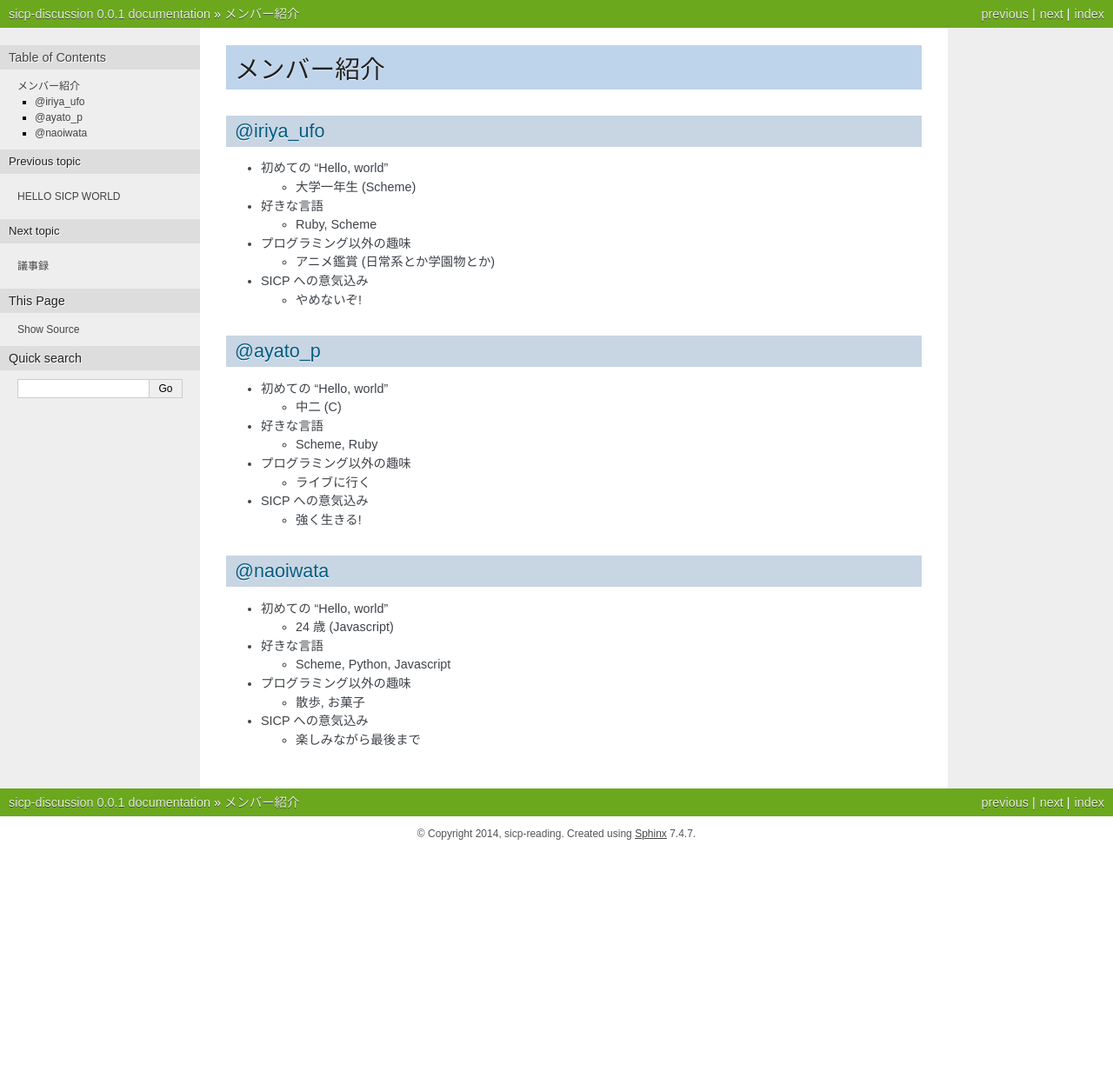
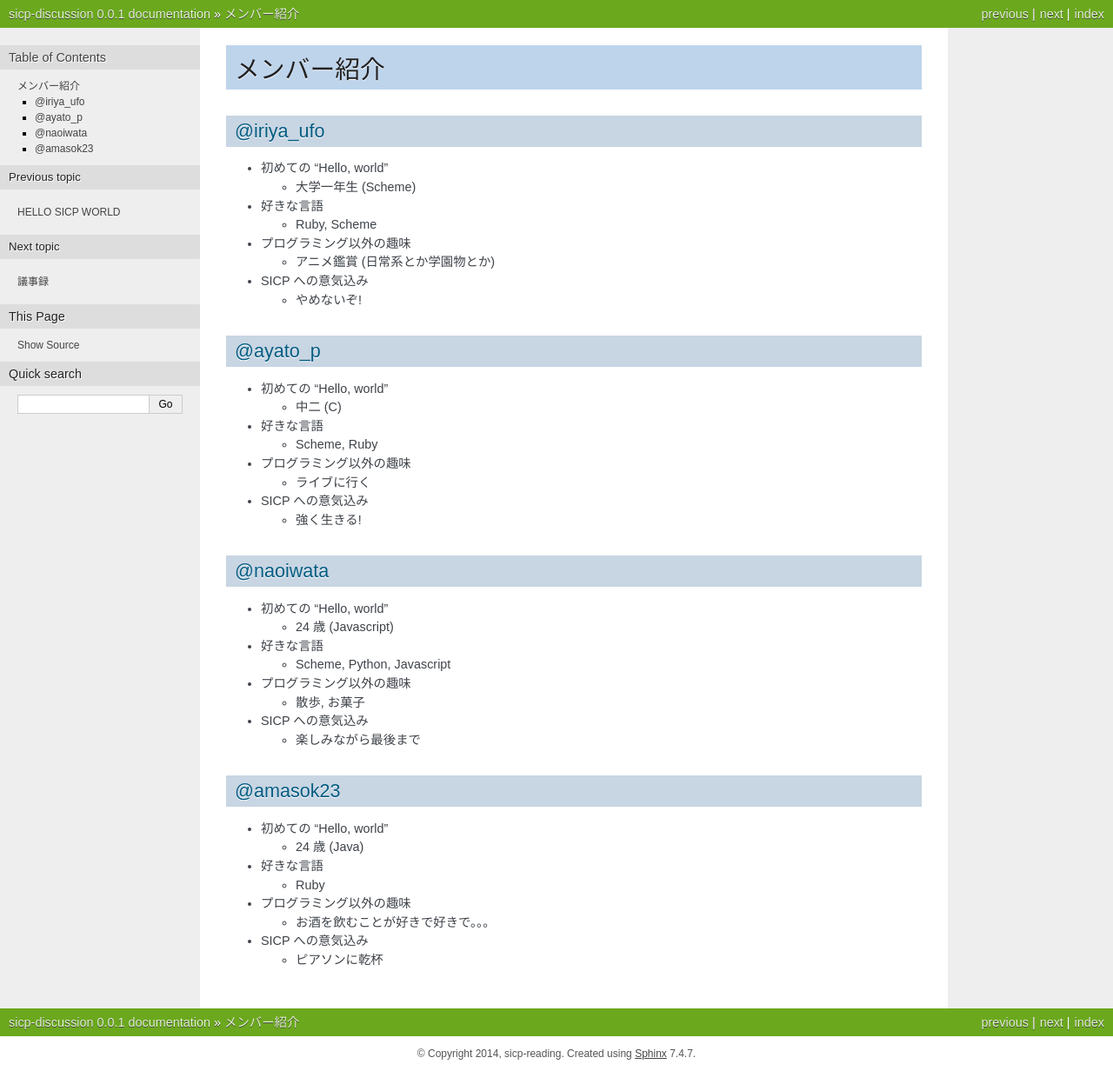
Before and after one commit to sicp-reading/sicp-discussion, a Sphinx documentation site: the page built from source/members.rst, in a window 1280 px wide. Shown: the whole page at 87% size. Built offline with Sphinx 7.4.7, drawn with Linux system fonts in a browser that asks for light colours; before the commit the page ends 979 px from its top, so only the background shows below that.

Commit message:
add amasok23 on members.

```diff
--- a/source/members.rst
+++ b/source/members.rst
@@ -61,3 +61,23 @@
 - SICP への意気込み
 
   - 楽しみながら最後まで
+
+
+`@amasok23 <https://twitter.com/amasok23>`_
+===========================================
+
+- 初めての "Hello, world"
+
+  - 24 歳 (Java)
+
+- 好きな言語
+
+  - Ruby
+
+- プログラミング以外の趣味
+
+  - お酒を飲むことが好きで好きで。。。
+
+- SICP への意気込み
+
+  - ピアソンに乾杯
```
